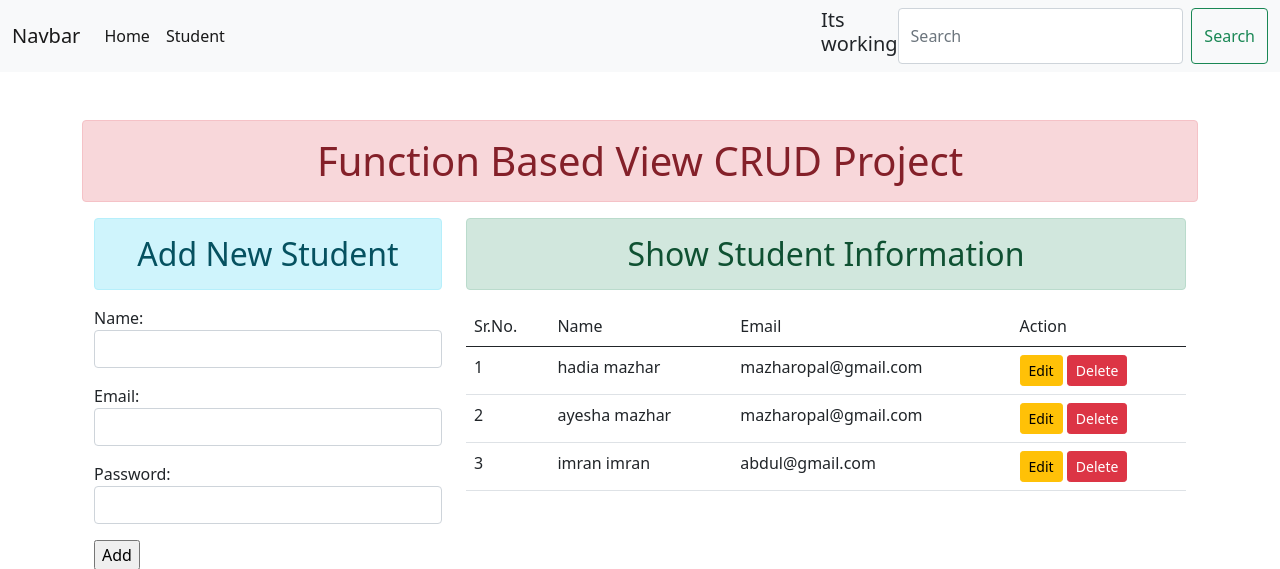
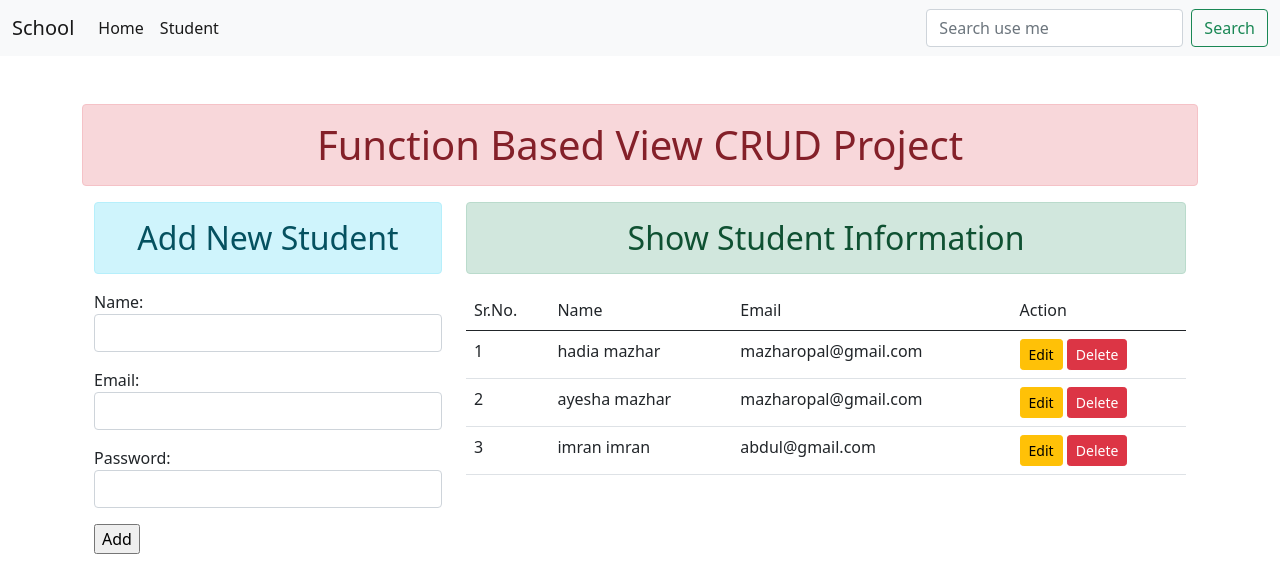
Before and after one commit to mazharrasheed/CRUD-Project, a Django app: page / in a window 1280 px wide. Shown: the top 569 px of the page. Run offline with Django 4.2, Linux system fonts and the light colour scheme; data comes from the database, SQL or seed files in the repository; both versions use the stored data as it was after the commit; some libraries are stand-ins or nearby versions.

Commit message:
search changed in base.html

```diff
--- a/crudoperations/templates/base.html
+++ b/crudoperations/templates/base.html
@@ -16,7 +16,7 @@
   <body>
     <nav class="navbar navbar-expand-lg navbar-light bg-light">
       <div class="container-fluid">
-        <a class="navbar-brand" href="/">Navbar</a>
+        <a class="navbar-brand" href="/">School</a>
         <button
           class="navbar-toggler"
           type="button"
@@ -41,12 +41,12 @@
 
           </ul>
           <form class="d-flex" method="POST" action="/search/">
-            <h5>Its working</h5>
+
             {% csrf_token %}
             <input
               class="form-control me-2"
               type="search"
-              placeholder="Search"
+              placeholder="Search use me"
               aria-label="Search"
               value="{{value}}"
               name="searchquery"
```
Also changed, not shown: crudoperations/db.sqlite3.
